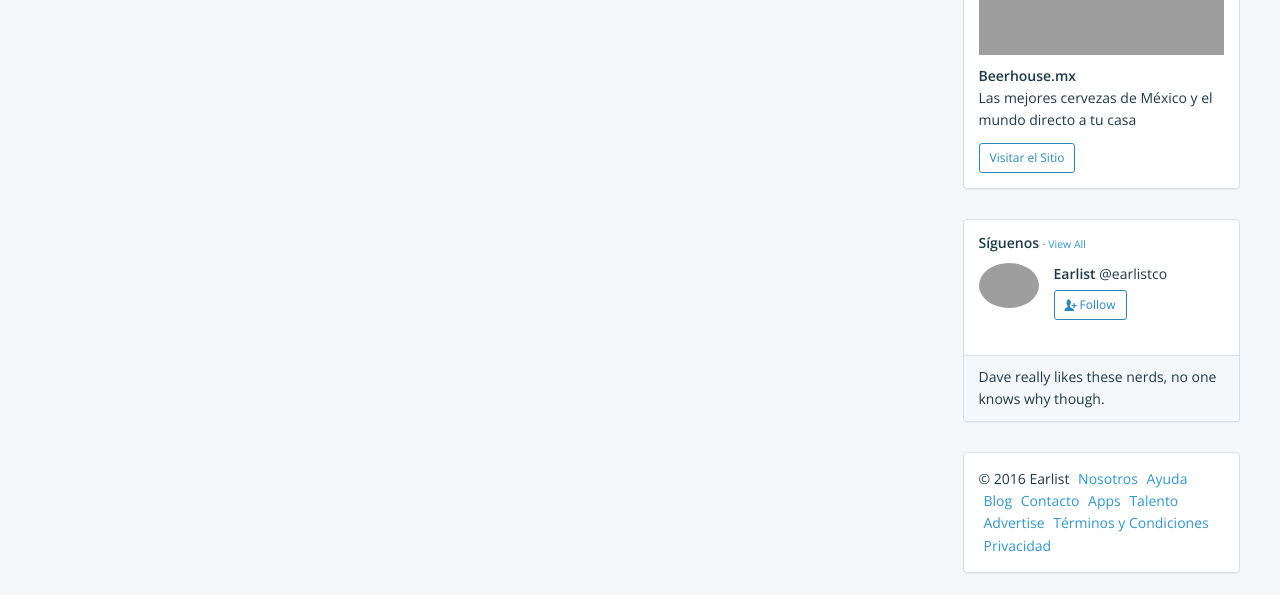
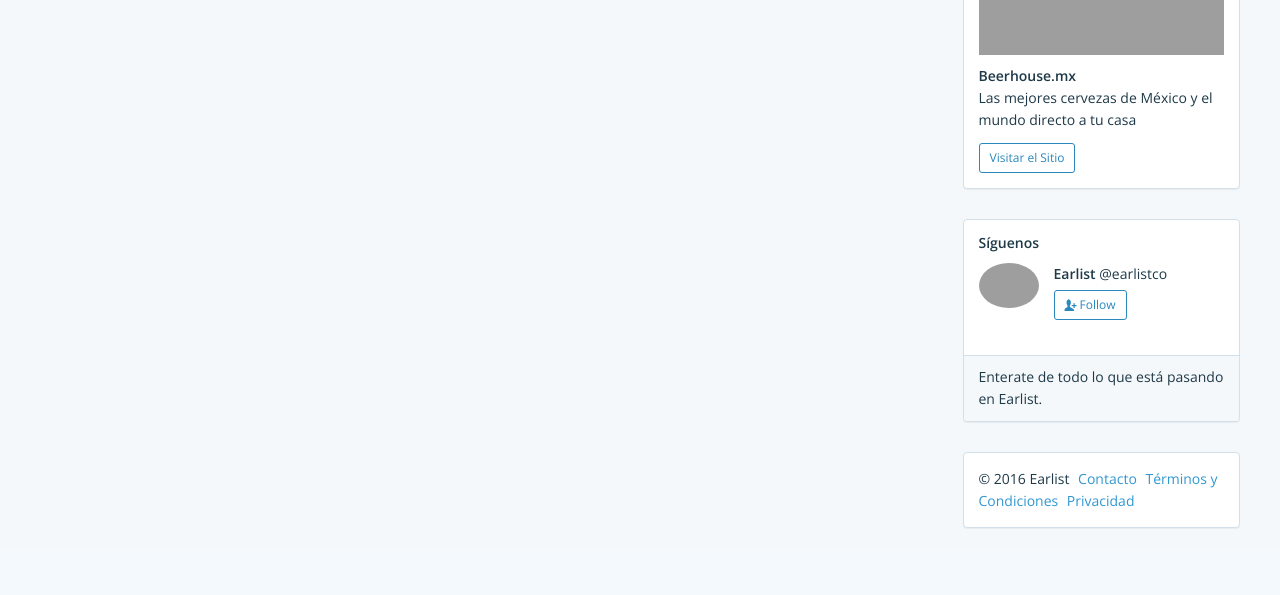
Before and after one commit to priveras/earlist, a Django app: page /events/ in a window 1280 px wide. Shown: the part 812-1407 px from the top of the page. After the commit the page ends 1341 px from the top, so only its background shows below. Run offline with Django 3.2, Linux system fonts and the light colour scheme; data that the repository does not hold is empty; some libraries are stand-ins or nearby versions; grey boxes are pictures that could not be loaded.

Commit message:
Right Col

```diff
--- a/blog/templates/blog/base.html
+++ b/blog/templates/blog/base.html
@@ -10,7 +10,7 @@
 
     <title>
 
-        Home &middot;
+        Earlist
 
     </title>
 
--- a/blog/templates/blog/right-col.html
+++ b/blog/templates/blog/right-col.html
@@ -7,32 +7,32 @@
   <div class="panel panel-default m-b-md hidden-xs">
     <div class="panel-body">
       <h5 class="m-t-0">Patrocinador</h5>
-      <a href="http://angularmexico.com/workshops/">
+      <a href="http://angularmexico.com/workshops/" target="_blank">
         <div data-grid="images" >
           <img class="media-object" data-width="640" data-height="640" src="http://angularmexico.com/i/coco.jpg">
         </div>
       </a>
       <p><strong>1er Workshop de Angular Mexico</strong><br>El Workshop es impartido por Josué Gutiérrez, Google Developer Expert en Tecnologías Web y entusiasta en la transformación de la educación.</p>
-      <button class="btn btn-primary-outline btn-sm">Inscribirse</button>
+      <a href="http://angularmexico.com/workshops/" target="_blank" class="btn btn-primary-outline btn-sm">Inscribirse</a>
     </div>
   </div>
 
   <div class="panel panel-default m-b-md hidden-xs">
     <div class="panel-body">
       <h5 class="m-t-0">Patrocinador</h5>
-      <a href="http://angularmexico.com/workshops/">
+      <a href="https://www.beerhouse.mx/#!/" target="_blank">
         <div data-grid="images" >
           <img class="media-object" data-width="640" data-height="640" src="https://beerhousemx.s3-us-west-1.amazonaws.com/BH-belga-thumbnail.jpg">
         </div>
       </a>
       <p><strong>Beerhouse.mx</strong><br>Las mejores cervezas de México y el mundo directo a tu casa</p>
-      <button class="btn btn-primary-outline btn-sm">Visitar el Sitio</button>
+      <a href="https://www.beerhouse.mx/#!/" target="_blank" class="btn btn-primary-outline btn-sm">Visitar el Sitio</a>
     </div>
   </div>
 
   <div class="panel panel-default m-b-md hidden-xs">
     <div class="panel-body">
-    <h5 class="m-t-0">Síguenos <small>· <a href="#">View All</a></small></h5>
+    <h5 class="m-t-0">Síguenos <!--<small>· <a href="#">View All</a></small>--></h5>
     <ul class="media-list media-list-stream">
       <li class="media m-b">
         <a class="media-left" href="#">
@@ -43,8 +43,8 @@
         <div class="media-body">
           <strong>Earlist</strong> @earlistco
           <div class="media-body-actions">
-            <button class="btn btn-primary-outline btn-sm">
-              <span class="icon icon-add-user"></span> Follow</button>
+            <a href="https://twitter.com/intent/follow?screen_name=@earlistco" class="btn btn-primary-outline btn-sm">
+              <span class="icon icon-add-user"></span> Follow</a>
           </div>
         </div>
       </li>
@@ -93,7 +93,7 @@
     </ul>
     </div>
     <div class="panel-footer">
-      Dave really likes these nerds, no one knows why though.
+      Enterate de todo lo que está pasando en Earlist.
     </div>
   </div>
 
@@ -101,15 +101,16 @@
     <div class="panel-body">
       © 2016 Earlist
 
-      <a href="#">Nosotros</a>
+      <!--<a href="#">Nosotros</a>
       <a href="#">Ayuda</a>
-      <a href="#">Blog</a>
+      <a href="#">Blog</a>-->
       <a href="#">Contacto</a>
-      <a href="#">Apps</a>
+      <!-- <a href="#">Apps</a>
       <a href="#">Talento</a>
-      <a href="#">Advertise</a>
+      <a href="#">Advertise</a> -->
       <a href="#">Términos y Condiciones</a>
       <a href="#">Privacidad</a>
     </div>
   </div>
 </div>
+<script src="https://platform.twitter.com/widgets.js"></script>
--- a/blog/templates/blog/update_post.html
+++ b/blog/templates/blog/update_post.html
@@ -13,7 +13,7 @@
     				<p class="lead">Estás a punto de editar <b>{{post.title}}</b>. Al finalizar el estatus será <span class="text-warning">pendiente</span> ya que entrara de nuevo a revisión.</p>
     			</div>
     		</div>
-    		<a href="{% url 'profile' %}"><button type="button" class="btn btn-lg btn-pill btn-primary m-b-md">Cancelar</button></a>
+    		<a href="{% url 'profile' %}"><button type="button" class="btn btn-lg btn-pill btn-primary-outline m-b-md">Cancelar</button></a>
     	</div>
     </div>
 	<form action="" method="post">{% csrf_token %}
```
